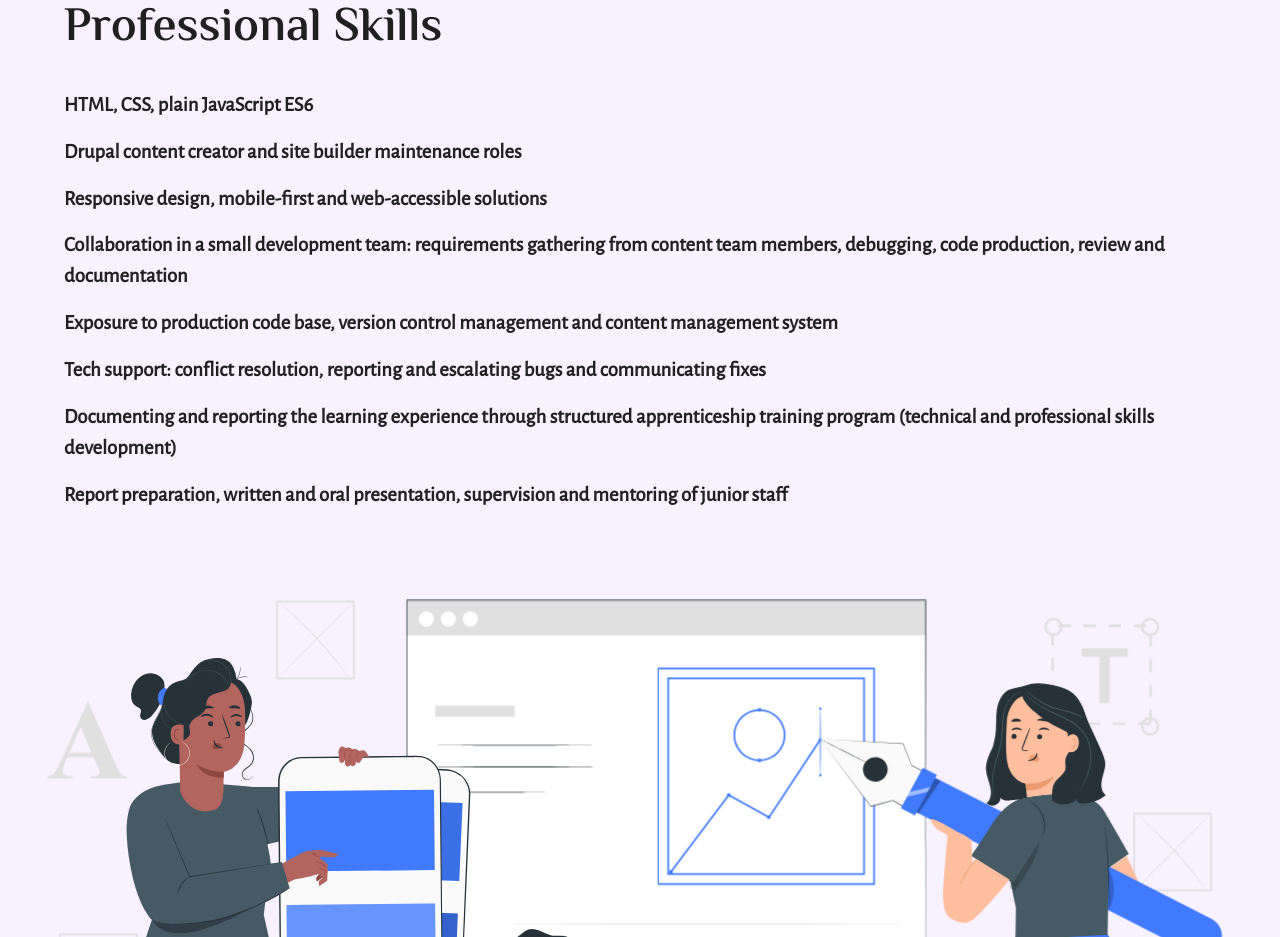
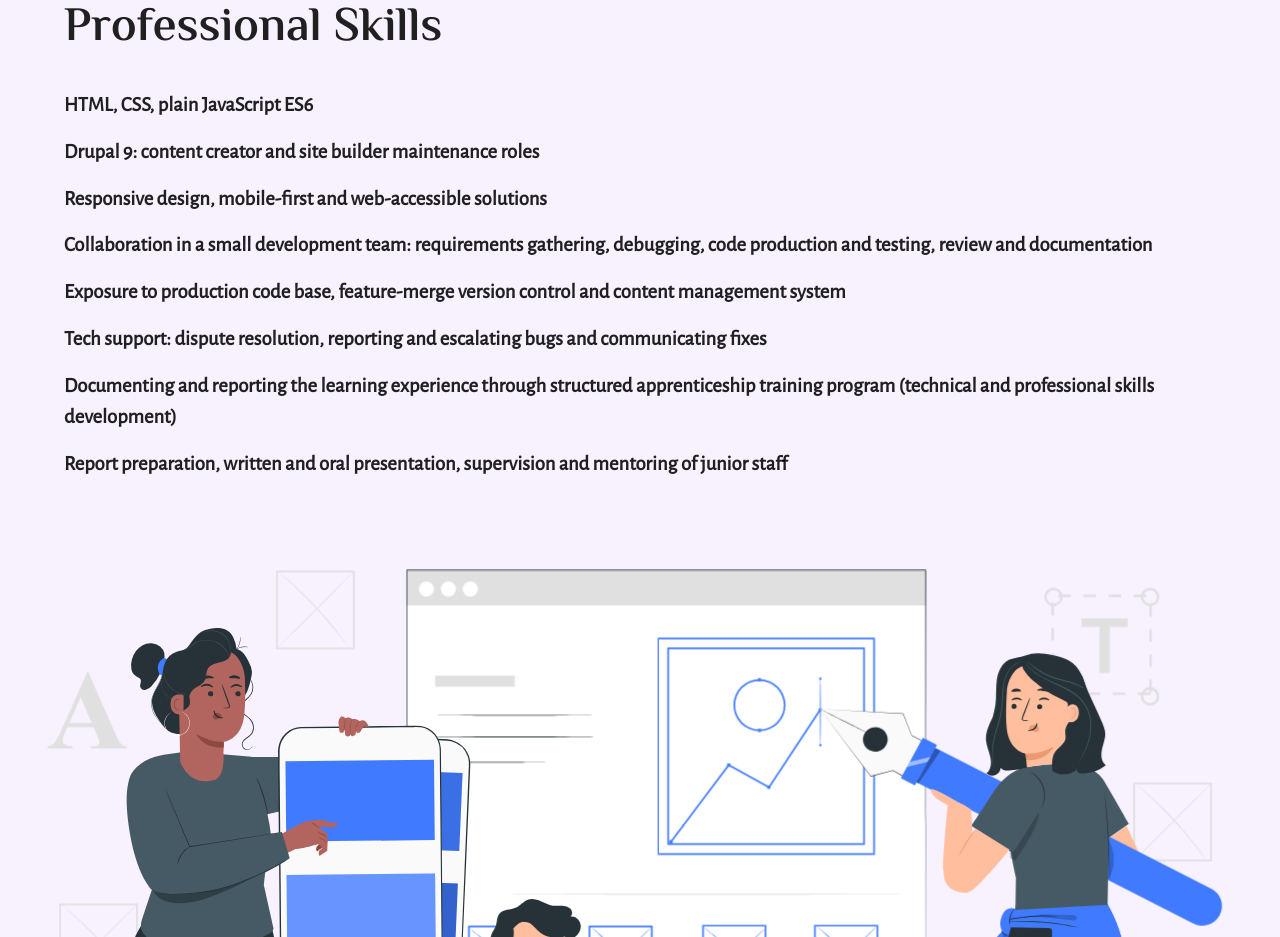
Before and after one commit to wkan17012021/Portfolio, a React (Vite) app in the folder portfolio_react_spa/: page / in a window 1280 px wide. Shown: the part 1300-2237 px from the top of the page. Built offline with nearby package versions, Linux system fonts and the light colour scheme; no server answers.

Commit message:
direct imports minor css config change & document

```diff
--- a/portfolio_react_spa/src/css/reset.css
+++ b/portfolio_react_spa/src/css/reset.css
@@ -5,10 +5,7 @@
   padding: 0;
   box-sizing: border-box;
 }
-html,
-body {
-  height: 100%;
-}
+
 body {
   line-height: 1.5;
   -webkit-font-smoothing: antialiased;
--- a/portfolio_react_spa/src/data/skillsList.js
+++ b/portfolio_react_spa/src/data/skillsList.js
@@ -5,27 +5,26 @@ export const skills = [
   },
   {
     id: 2,
-      skillDetail: "Drupal content creator and site builder maintenance roles",
+    skillDetail: "Drupal 9: content creator and site builder maintenance roles",
   },
   {
     id: 3,
-      skillDetail:
-        "Responsive design, mobile-first and web-accessible solutions",
+    skillDetail: "Responsive design, mobile-first and web-accessible solutions",
   },
   {
     id: 4,
     skillDetail:
-        "Collaboration in a small development team: requirements gathering from content team members, debugging, code production, review and documentation",
+      "Collaboration in a small development team: requirements gathering, debugging, code production and testing, review and documentation",
   },
   {
     id: 5,
     skillDetail:
-        "Exposure to production code base, version control management and content management system",
+      "Exposure to production code base, feature-merge version control and content management system",
   },
   {
     id: 6,
     skillDetail:
-        "Tech support: conflict resolution, reporting and escalating bugs and communicating fixes",
+      "Tech support: dispute resolution, reporting and escalating bugs and communicating fixes",
   },
   {
     id: 7,
--- a/portfolio_react_spa/src/sections/blogs/Blogs.jsx
+++ b/portfolio_react_spa/src/sections/blogs/Blogs.jsx
@@ -5,7 +5,7 @@ import Card from '@mui/material/Card';
 import CardContent from '@mui/material/CardContent';
 import CardMedia from '@mui/material/CardMedia';
 import Link from "@mui/material/Link";
-import { imageListItemClasses } from "@mui/material/ImageListItem";
+import imageListItemClasses from "@mui/material/ImageListItem";
 import { createTheme, ThemeProvider } from "@mui/material/styles";
 import Typography from '@mui/material/Typography';
 
@@ -61,8 +61,10 @@ export default function Blogs(blogData) {
               <CardMedia
                 component="img"
                 alt="random cover image for blog article"
+                width="264"
                 height="200"
                 image={item.coverImage}
+                loading="lazy"
               />
               <CardContent>
                 <Typography gutterBottom fontFamily={'ElMessiri'} fontSize={'1.8rem'} variant="h3">
--- a/portfolio_react_spa/src/sections/projs/Projects.jsx
+++ b/portfolio_react_spa/src/sections/projs/Projects.jsx
@@ -5,7 +5,9 @@ import CardMedia from '@mui/material/CardMedia';
 import Typography from '@mui/material/Typography';
 import Container from "@mui/material/Container";
 import Box from '@mui/material/Box';
-import { Button, CardActionArea, CardActions } from '@mui/material';
+import Button from '@mui/material/Button';
+import CardActionArea from '@mui/material/CardActionArea';
+import CardActions from '@mui/material/CardActions';
 import Link from "@mui/material/Link";
 import Stack from '@mui/material/Stack';
 import { projList } from '../../data/projList';
--- a/portfolio_react_spa/vite.config.js
+++ b/portfolio_react_spa/vite.config.js
@@ -1,7 +1,30 @@
-import { defineConfig } from 'vite'
-import react from '@vitejs/plugin-react'
+import { defineConfig } from "vite";
+import react from "@vitejs/plugin-react";
+
+import { dependencies } from "./package.json";
+function renderChunks(deps) {
+  let chunks = {};
+  Object.keys(deps).forEach((key) => {
+    if (["react", "react-router-dom", "react-dom"].includes(key)) return;
+    chunks[key] = [key];
+  });
+  return chunks;
+}
 
 // https://vitejs.dev/config/
 export default defineConfig({
   plugins: [react()],
-})
+  build: {
+    outDir: "./build",
+    emptyOutDir: true,
+    minify: true,
+    rollupOptions: {
+      output: {
+        manualChunks: {
+          vendor: ["react", "react-dom"],
+          ...renderChunks(dependencies),
+        },
+      },
+    },
+  },
+});
```
Also changed, not shown: portfolio_react_spa/src/App.jsx (+5 -9 lines), 2 other files (tests, documents, lock files or other folders). Lines whose indentation alone changed are shown as unchanged.
